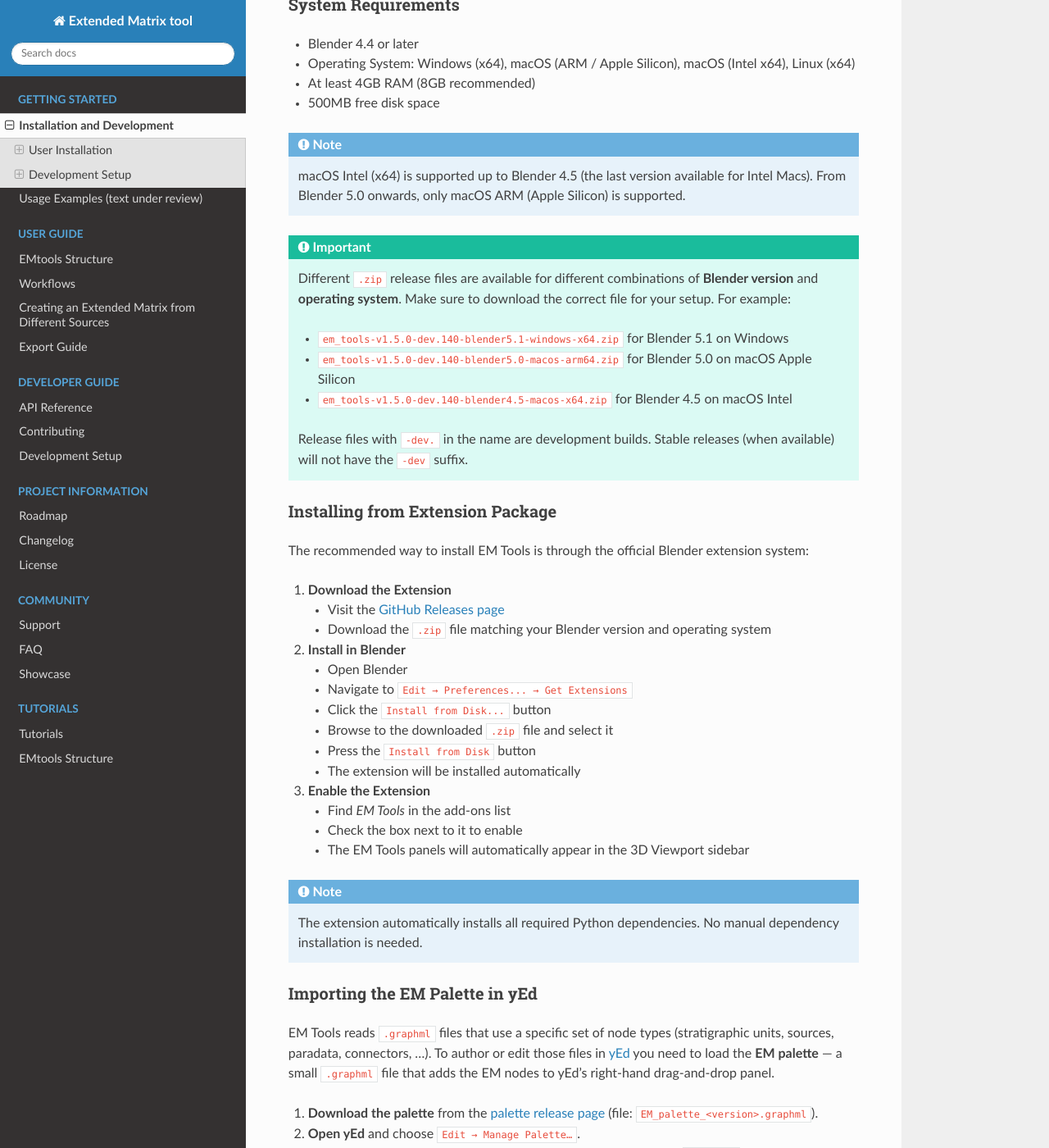
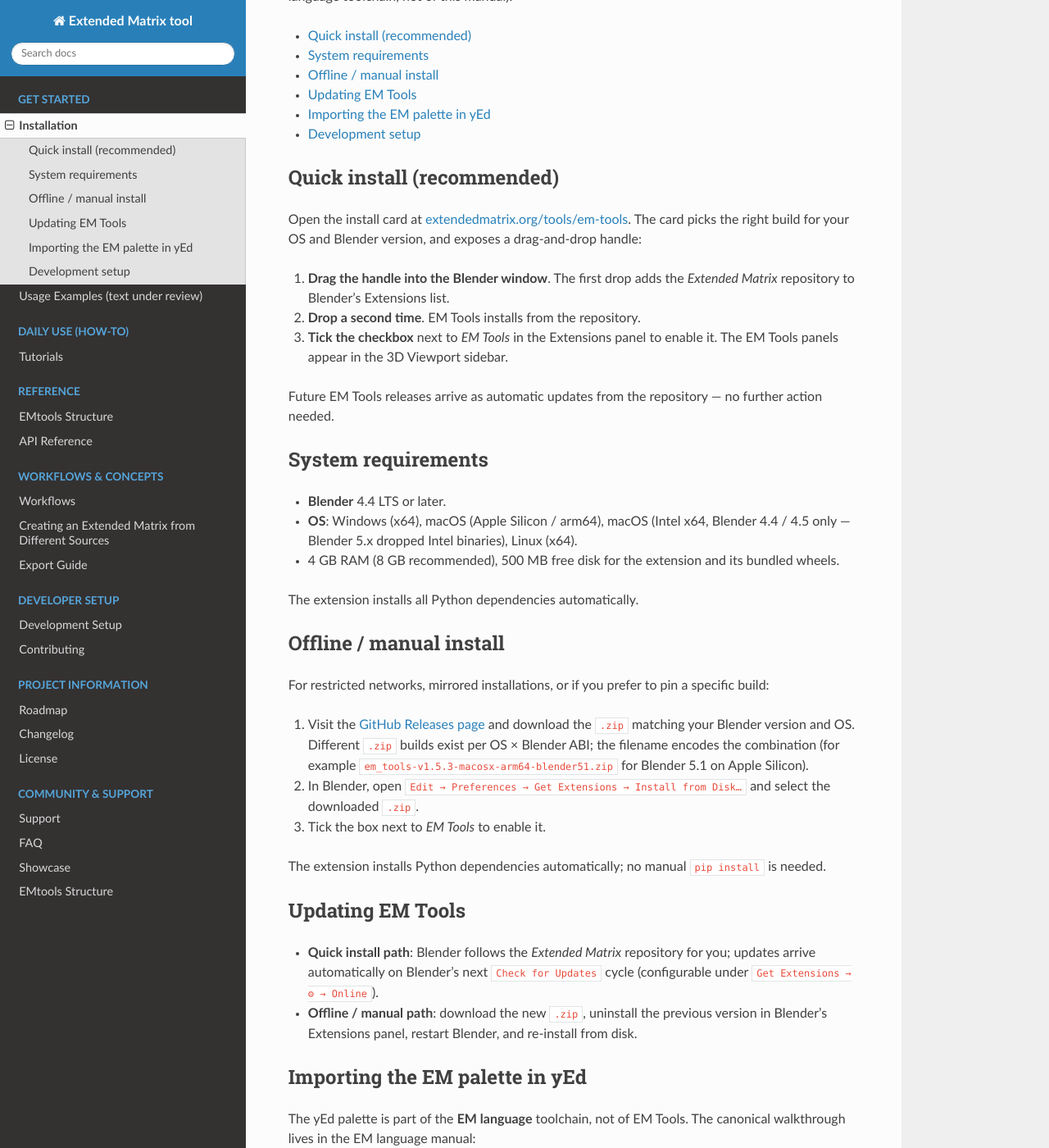
Before and after one commit to zalmoxes-laran/EM-blender-tools-doc, a Sphinx documentation site: the page built from docs/installation.rst, in a window 1280 px wide and 1400 px high, scrolled down 272 px. Shown: the whole window at 82% size. Built offline with Sphinx 7.4.7 and the Read the Docs theme 3.1.0, drawn with Linux system fonts in a browser that asks for light colours; some of the changed text lies outside the part shown.

Commit message:
docs(restructure): re-propagate Phase 1a + 1b from 1.5.0 to 1.6 with refined ecosystem map
The "update" commit cd6abf1 reverted Phase 1a (factor of the
disambiguation table as `_includes/em_ecosystem_map.rst`,
discreet breadcrumb at top + full table at bottom, thin
installation.rst) and Phase 1b (Diátaxis-flavoured toctree
restructure) on this branch — the corresponding commits stayed
in git history (da7df5f / 958453a / 10b5982 are reachable but
no longer at HEAD).

User confirmed the standing rule applies (1.5 → 1.6
propagation) and asked to re-apply. This commit restores the
Phase 1a + 1b state, but with the **refined ecosystem-map
include**: the "Extended Matrix (EM)" row is relabelled "EM
language" to disambiguate the formal language from the broader
"Extended Matrix" project name (which covers the language + the
whole tool family + community). A new disambiguation `.. note::`
at the top of the include explicitly explains the project-vs-
language naming overlap. The cross-link to the site's
`/workflows/` collection is also added in the same pass since
the site renamed `cookbook` → `workflows` between the original
Phase 1a and this re-apply.

Files restored / refreshed on 1.6:

  docs/_includes/em_ecosystem_map.rst  blob 037f24b
    (new: with EM language disambiguation + Workflows cross-link)

  docs/index.rst                       blob 07d9018
    (same as my prior Phase 1b state on 1.6; the include
     reference path didn't change — only the include's content
     did, which propagates through the include directive)

  docs/installation.rst                blob b1a45db
    (same as Phase 1a thin form — byte-identical with 1.5.0)

The s3dgraphy and 1.5.0 mirrors of the include get the same
refresh in companion commits in this session.

```diff
--- a/docs/installation.rst
+++ b/docs/installation.rst
@@ -1,308 +1,105 @@
-Installation and Development
-============================
+Installation
+============
 
-This section covers both user installation and developer setup for EM Tools.
+EM Tools is a Blender extension. The recommended install path is the
+**drag-and-drop card** on the Extended Matrix website, which sets up
+the EM Blender repository for you and installs the extension in one
+gesture. This page also covers the offline / manual path for users
+on restricted networks, the development setup, and the yEd palette
+note (since the palette is part of the EM language toolchain, not of
+this manual).
 
-User Installation
+.. contents::
+   :local:
+   :depth: 1
+
+
+Quick install (recommended)
+---------------------------
+
+Open the install card at
+`extendedmatrix.org/tools/em-tools <https://www.extendedmatrix.org/tools/em-tools/#install>`__.
+The card picks the right build for your OS and Blender version, and
+exposes a drag-and-drop handle:
+
+1. **Drag the handle into the Blender window**. The first drop adds
+   the *Extended Matrix* repository to Blender's Extensions list.
+2. **Drop a second time**. EM Tools installs from the repository.
+3. **Tick the checkbox** next to *EM Tools* in the Extensions panel
+   to enable it. The EM Tools panels appear in the 3D Viewport
+   sidebar.
+
+Future EM Tools releases arrive as automatic updates from the
+repository — no further action needed.
+
+
+System requirements
+-------------------
+
+- **Blender** 4.4 LTS or later.
+- **OS**: Windows (x64), macOS (Apple Silicon / arm64), macOS (Intel
+  x64, Blender 4.4 / 4.5 only — Blender 5.x dropped Intel binaries),
+  Linux (x64).
+- 4 GB RAM (8 GB recommended), 500 MB free disk for the extension
+  and its bundled wheels.
+
+The extension installs all Python dependencies automatically.
+
+
+Offline / manual install
+------------------------
+
+For restricted networks, mirrored installations, or if you prefer to
+pin a specific build:
+
+1. Visit the
+   `GitHub Releases page <https://github.com/zalmoxes-laran/EM-blender-tools/releases>`_
+   and download the ``.zip`` matching your Blender version and OS.
+   Different ``.zip`` builds exist per OS × Blender ABI; the
+   filename encodes the combination (for example
+   ``em_tools-v1.5.3-macosx-arm64-blender51.zip`` for Blender 5.1 on
+   Apple Silicon).
+2. In Blender, open ``Edit → Preferences → Get Extensions → Install
+   from Disk…`` and select the downloaded ``.zip``.
+3. Tick the box next to *EM Tools* to enable it.
+
+The extension installs Python dependencies automatically; no manual
+``pip install`` is needed.
+
+
+Updating EM Tools
 -----------------
 
-System Requirements
-^^^^^^^^^^^^^^^^^^^
+* **Quick install path**: Blender follows the *Extended Matrix*
+  repository for you; updates arrive automatically on Blender's
+  next ``Check for Updates`` cycle (configurable under ``Get
+  Extensions → ⚙ → Online``).
+* **Offline / manual path**: download the new ``.zip``, uninstall
+  the previous version in Blender's Extensions panel, restart
+  Blender, and re-install from disk.
 
-* Blender 4.4 or later
-* Operating System: Windows (x64), macOS (ARM / Apple Silicon), macOS (Intel x64), Linux (x64)
-* At least 4GB RAM (8GB recommended)
-* 500MB free disk space
 
-.. note::
-   macOS Intel (x64) is supported up to Blender 4.5 (the last version available for Intel Macs).
-   From Blender 5.0 onwards, only macOS ARM (Apple Silicon) is supported.
+Importing the EM palette in yEd
+-------------------------------
 
-.. important::
-   Different ``.zip`` release files are available for different combinations of **Blender version** and **operating system**.
-   Make sure to download the correct file for your setup. For example:
+The yEd palette is part of the **EM language** toolchain, not of EM
+Tools. The canonical walkthrough lives in the EM language manual:
 
-   - ``em_tools-v1.5.0-dev.140-blender5.1-windows-x64.zip`` for Blender 5.1 on Windows
-   - ``em_tools-v1.5.0-dev.140-blender5.0-macos-arm64.zip`` for Blender 5.0 on macOS Apple Silicon
-   - ``em_tools-v1.5.0-dev.140-blender4.5-macos-x64.zip`` for Blender 4.5 on macOS Intel
+* `Setting up the yEd palette
+  <https://docs.extendedmatrix.org/en/1.5/mini_tutorials/setup_yed_palette.html>`__
+  — concept page, palette download link, and step-by-step yEd
+  ``Edit → Manage Palette → Import Section…`` walkthrough.
 
-   Release files with ``-dev.`` in the name are development builds. Stable releases (when available) will not have the ``-dev`` suffix.
+The palette is required only when you author or edit an EM graph in
+yEd. EM Tools itself reads any standard EM ``.graphml`` regardless of
+whether the authoring used yEd, the unified ``em_data.xlsx`` flow, or
+AI-assisted generation via StratiMiner.
 
-Installing from Extension Package
-^^^^^^^^^^^^^^^^^^^^^^^^^^^^^^^^^^
 
-The recommended way to install EM Tools is through the official Blender extension system:
-
-1. **Download the Extension**
-
-   - Visit the `GitHub Releases page <https://github.com/zalmoxes-laran/EM-blender-tools/releases>`_
-   - Download the ``.zip`` file matching your Blender version and operating system
-
-2. **Install in Blender**
-
-   - Open Blender
-   - Navigate to ``Edit → Preferences... → Get Extensions``
-   - Click the ``Install from Disk...`` button
-   - Browse to the downloaded ``.zip`` file and select it
-   - Press the ``Install from Disk`` button
-   - The extension will be installed automatically
-
-3. **Enable the Extension**
-
-   - Find *EM Tools* in the add-ons list
-   - Check the box next to it to enable
-   - The EM Tools panels will automatically appear in the 3D Viewport sidebar
-
-.. note::
-   The extension automatically installs all required Python dependencies.
-   No manual dependency installation is needed.
-
-Importing the EM Palette in yEd
-^^^^^^^^^^^^^^^^^^^^^^^^^^^^^^^
-
-EM Tools reads ``.graphml`` files that use a specific set of node types
-(stratigraphic units, sources, paradata, connectors, …). To author or
-edit those files in `yEd <https://www.yworks.com/products/yed>`_ you
-need to load the **EM palette** — a small ``.graphml`` file that adds
-the EM nodes to yEd's right-hand drag-and-drop panel.
-
-1. **Download the palette** from the
-   `palette release page <https://www.extendedmatrix.org/download>`_
-   (file: ``EM_palette_<version>.graphml``).
-2. **Open yEd** and choose ``Edit → Manage Palette…``.
-3. In the *Manage Palette* dialog click **Import Section…** and select
-   the ``.graphml`` palette you downloaded.
-4. Tick the new section so it is **visible** and close the dialog.
-
-The EM palette will now appear in the right-hand panel of yEd as a new
-section. Drag any node from there onto the canvas to author an EM graph
-that EM Tools can load directly into Blender.
-
-.. todo::
-   Add screenshots — *Edit → Manage Palette*, the *Import Section* dialog,
-   and the palette visible in the right-hand panel after import.
-
-.. tip::
-   The full walkthrough including video is in
-   :doc:`tutorials/12-install-yed-blender`.
-
-Updating EM Tools
-^^^^^^^^^^^^^^^^^
-
-When a new version is available:
-
-1. Uninstall the previous version of EM Tools from Blender (if installed)
-2. Restart Blender to ensure all old files are cleared
-3. Download the new ``.zip`` file from the `GitHub Releases page <https://github.com/zalmoxes-laran/EM-blender-tools/releases>`_ or the `Download section of the Extended Matrix web site <https://www.extendedmatrix.org/download>`_
-4. Install it using the process previously described
-5. Blender will automatically update the existing installation
-
-Development Setup
+Development setup
 -----------------
 
-This section is for developers who want to contribute to EM Tools or modify it for their needs.
-
-Prerequisites
-^^^^^^^^^^^^^
-
-* Blender 4.4 or later
-* Python 3.13 (same version as Blender 4.4+)
-* Git
-* Visual Studio Code (recommended)
-* Blender Development extension for VSCode
-
-Setting Up the Development Environment
-^^^^^^^^^^^^^^^^^^^^^^^^^^^^^^^^^^^^^^
-
-1. **Clone the Repository**
-
-   .. code-block:: bash
-
-      git clone https://github.com/zalmoxes-laran/EM-blender-tools.git
-      cd EM-blender-tools
-
-2. **Install Development Dependencies**
-
-   Run the setup script to download all required Python wheels:
-
-   .. code-block:: bash
-
-      python scripts/setup_development.py
-
-   This script will:
-
-   - Create a ``wheels`` directory
-   - Download all required dependencies for your platform
-   - Ensure compatibility with Blender's Python version
-
-3. **Configure for Development**
-
-   Switch to development mode:
-
-   .. code-block:: bash
-
-      python scripts/switch_dev_mode.py dev
-
-   This creates a simplified manifest file optimized for VSCode development.
-
-4. **Open in Visual Studio Code**
-
-   .. code-block:: bash
-
-      code .
-
-5. **Configure VSCode**
-
-   Ensure your ``.vscode/settings.json`` contains:
-
-   .. code-block:: json
-
-      {
-          "blender.addon.sourceDirectory": ".",
-          "blender.addon.reloadOnSave": true,
-          "blender.executable": "/path/to/blender"
-      }
-
-6. **Start Development**
-
-   - Press ``Cmd+Shift+P`` (Mac) or ``Ctrl+Shift+P`` (Windows/Linux)
-   - Run ``Blender: Start``
-   - The addon will load with hot reload enabled
-
-Development Workflow
-^^^^^^^^^^^^^^^^^^^^
-
-Daily Development
-"""""""""""""""""
-
-1. Make your code changes
-2. Save files - the addon will automatically reload in Blender
-3. Test your changes in the running Blender instance
-
-.. note::
-   You may see "already registered" warnings during hot reload.
-   These are normal and can be ignored.
-
-Creating a Release
-""""""""""""""""""
-
-1. **Switch to Production Mode**
-
-   .. code-block:: bash
-
-      python scripts/switch_dev_mode.py prod
-
-2. **Update Version**
-
-   - Update version in ``blender_manifest.toml``
-   - Update version in ``__init__.py`` (bl_info)
-
-3. **Create Git Tag**
-
-   .. code-block:: bash
-
-      git tag v1.5.0
-      git push origin v1.5.0
-
-4. **Automatic Build**
-
-   GitHub Actions will automatically:
-
-   - Download wheels for all platforms
-   - Create ``.zip`` packages for each Blender version and platform
-   - Create a GitHub release
-
-Project Structure
-^^^^^^^^^^^^^^^^^
-
-.. code-block:: text
-
-   EM-blender-tools/
-   ├── __init__.py              # Main addon entry point
-   ├── blender_manifest.toml    # Extension manifest
-   ├── wheels/                  # Dependencies (git-ignored)
-   ├── scripts/                 # Development utilities
-   │   ├── setup_development.py
-   │   ├── switch_dev_mode.py
-   │   └── requirements_wheels.txt
-   ├── s3Dgraphy/              # Core library
-   ├── import_operators/       # Import functionality
-   ├── export_operators/       # Export functionality
-   └── docs/                   # Documentation
-
-Important Files
-^^^^^^^^^^^^^^^
-
-``blender_manifest.toml``
-"""""""""""""""""""""""""
-
-The extension manifest file that defines:
-
-- Metadata (name, version, author)
-- Dependencies (Python wheels)
-- Blender version requirements
-- Platform compatibility
-
-``requirements_wheels.txt``
-"""""""""""""""""""""""""""
-
-Lists all Python dependencies with specific versions:
-
-.. code-block:: text
-
-   pandas==2.2.3
-   numpy==1.26.4
-   networkx==3.4.2
-   ...
-
-Development Scripts
-^^^^^^^^^^^^^^^^^^^
-
-``setup_development.py``
-""""""""""""""""""""""""
-
-Downloads all required Python wheels for your platform:
-
-.. code-block:: bash
-
-   python scripts/setup_development.py
-
-``switch_dev_mode.py``
-""""""""""""""""""""""
-
-Switches between development and production configurations:
-
-.. code-block:: bash
-
-   # For development with VSCode
-   python scripts/switch_dev_mode.py dev
-
-   # For production builds
-   python scripts/switch_dev_mode.py prod
-
-Troubleshooting
-^^^^^^^^^^^^^^^
-
-Common Issues
-"""""""""""""
-
-**Import Errors**
-   - Ensure all wheels are downloaded: ``python scripts/setup_development.py``
-   - Check that you're using Python 3.13
-   - Verify Blender is version 4.4 or later
-
-**VSCode Development Issues**
-   - Make sure you're in development mode: ``python scripts/switch_dev_mode.py dev``
-   - Check VSCode settings point to correct Blender executable
-   - Try restarting VSCode and Blender
-
-**Manifest Errors**
-   - Development mode uses a simplified manifest
-   - Production builds require the full manifest with wheel declarations
-
-Getting Help
-""""""""""""
-
-- Join the `Telegram community <https://t.me/UserGroupEM>`_
-- Open an issue on `GitHub <https://github.com/zalmoxes-laran/EM-blender-tools/issues>`_
-- Email: emanuel.demetrescu@cnr.it
+Contributors and developers should follow :doc:`development_setup`
+instead — it covers the dev-venv setup, the wheel pipeline used by
+``em.sh``, and the s3dgraphy editable-install pattern for working
+against the in-development library.
```
Also changed, not shown: docs/_includes/em_ecosystem_map.rst (added, +71 -0 lines), docs/index.rst (+35 -37 lines).
